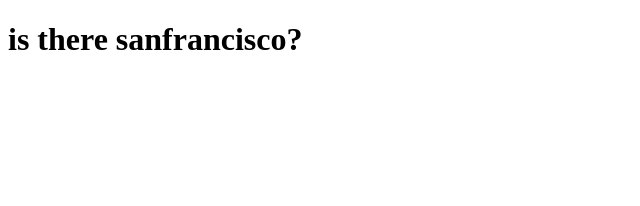
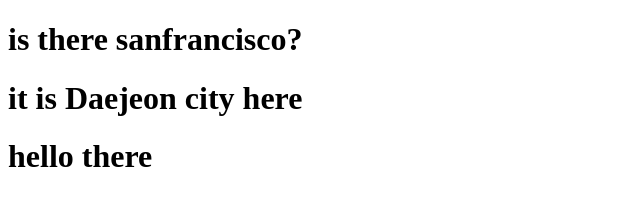
Before and after one commit to bigbowltakestime/remote-test, a plain HTML site: page index.html in a window 1280 px wide. Shown: the whole page, without its empty margins (0-640 px from the left). Drawn offline with Linux system fonts and the light colour scheme.

Commit message:
try to talk

```diff
--- a/index.html
+++ b/index.html
@@ -8,5 +8,9 @@
 </head>
 <body>
   <h1>is there sanfrancisco?</h1>
+  <h1>it is Daejeon city here</h1>
+  <h1>hello there</h1>
+
+
 </body>
 </html>
```
